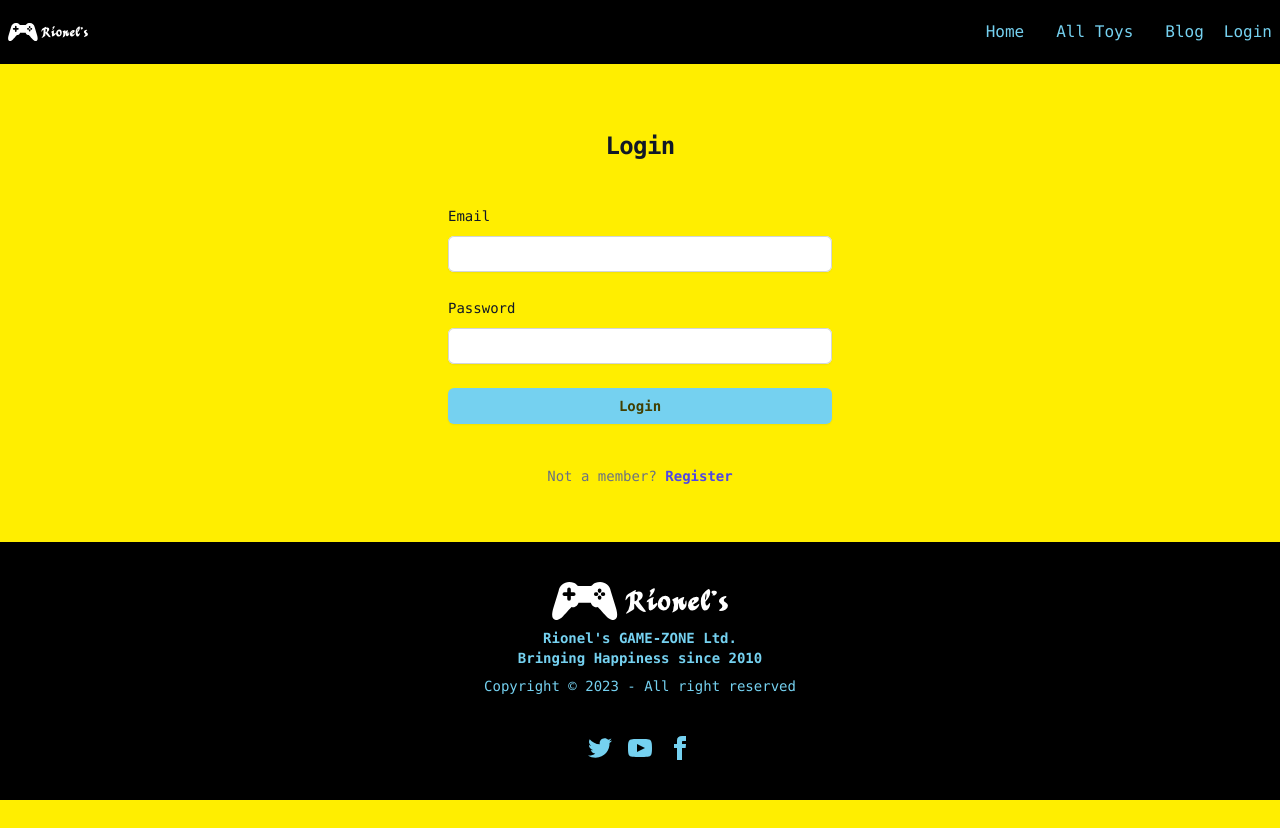
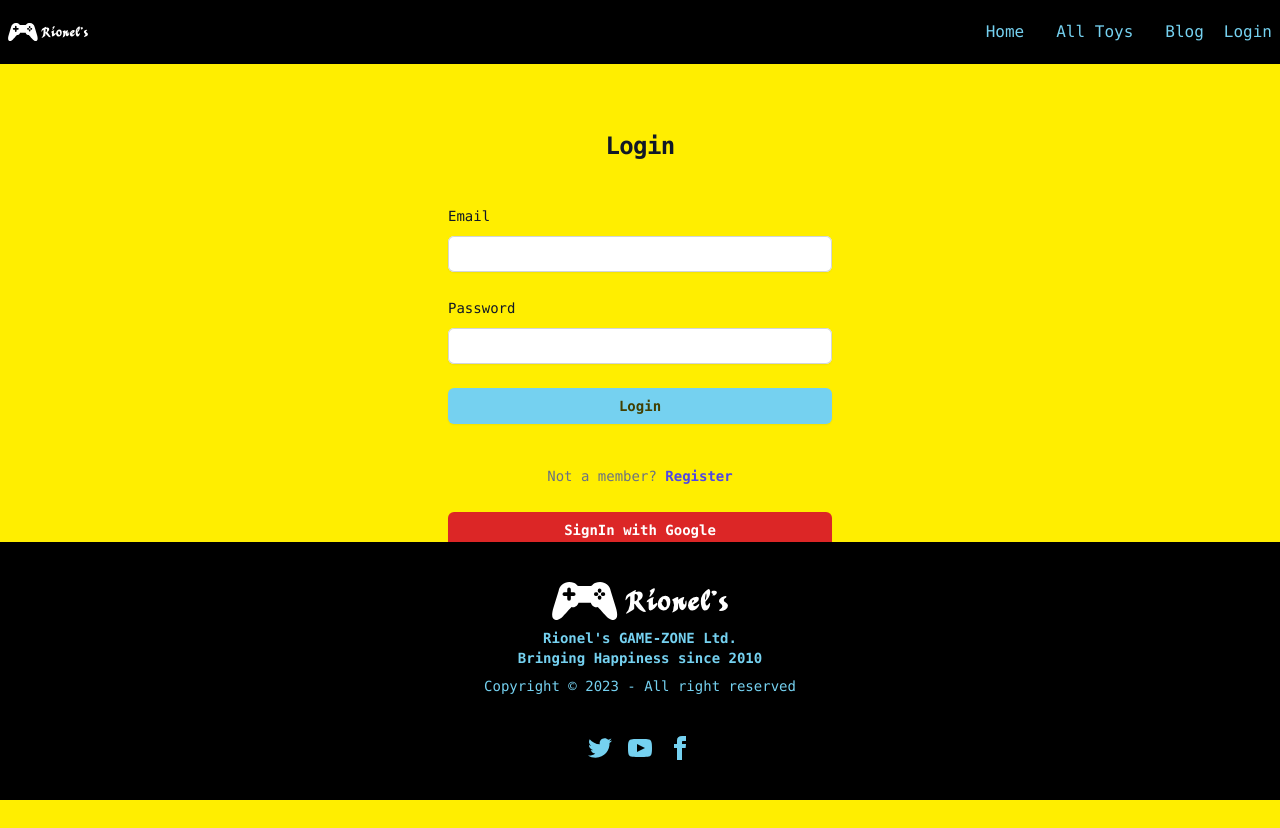
Before and after one commit to RionelxSlovesky/Rionels-GameZone, a React (Vite) app in the folder Rionels/: page /login in a window 1280 px wide. Before the commit the page ends 800 px from the top, so only its background shows below. Built offline with nearby package versions, Linux system fonts and the light colour scheme; no server answers.

Commit message:
Implemented Google SignIn
Now users can easily sign in with google without registration

```diff
--- a/Rionels/src/Pages/Authentication/Login/Login.jsx
+++ b/Rionels/src/Pages/Authentication/Login/Login.jsx
@@ -3,7 +3,7 @@ import { Link } from "react-router-dom";
 import { AuthContext } from "../../../Providers/AuthProvider";
 
 const Login = () => {
-  const { signIn } = useContext(AuthContext);
+  const { signIn, signInWithGoogle } = useContext(AuthContext);
 
   const handleLogin = (event) => {
     event.preventDefault();
@@ -12,12 +12,12 @@ const Login = () => {
     const password = form.password.value;
 
     signIn(email, password)
-      .then(res => {
+      .then((res) => {
         const loggedUser = res.user;
-        console.log(loggedUser)
+        console.log(loggedUser);
       })
-      .catch(err => {
-        console.log(err.message)
+      .catch((err) => {
+        console.log(err.message);
       });
 
     form.reset();
@@ -91,6 +91,12 @@ const Login = () => {
             Register
           </Link>
         </p>
+        <button
+          onClick={signInWithGoogle}
+          className="flex w-full mt-6 justify-center rounded-md bg-red-600 px-3 py-1.5 text-sm font-semibold leading-6 text-white shadow-sm hover:bg-red-500 focus-visible:outline focus-visible:outline-2 focus-visible:outline-offset-2 focus-visible:bg-red-500"
+        >
+          SignIn with Google
+        </button>
       </div>
     </div>
   );
--- a/Rionels/src/Providers/AuthProvider.jsx
+++ b/Rionels/src/Providers/AuthProvider.jsx
@@ -3,11 +3,13 @@ import {
   getAuth,
   onAuthStateChanged,
   signInWithEmailAndPassword,
+  signInWithRedirect,
   signOut,
   updateProfile,
 } from "firebase/auth";
 import app from "../firebase/firebase.config";
 import { createContext, useEffect, useState } from "react";
+import { GoogleAuthProvider } from "firebase/auth";
 
 export const AuthContext = createContext();
 
@@ -16,6 +18,9 @@ const AuthProvider = ({ children }) => {
   const [user, setUser] = useState();
 
   const auth = getAuth(app);
+
+  const provider = new GoogleAuthProvider();
+
 
   useEffect(() => {
     const unsubscribe = onAuthStateChanged(auth, (currentUser) => {
@@ -40,6 +45,10 @@ const AuthProvider = ({ children }) => {
     return signOut(auth);
   };
 
+  const signInWithGoogle = () => {
+    return signInWithRedirect(auth, provider);
+  }
+
   const updateUserProfile = (name,url) => {
     return updateProfile(auth.currentUser, {
         displayName: name, photoURL: url
@@ -51,6 +60,7 @@ const AuthProvider = ({ children }) => {
     loading,
     signIn,
     signUp,
+    signInWithGoogle,
     logOut,
     updateUserProfile
   };
```
